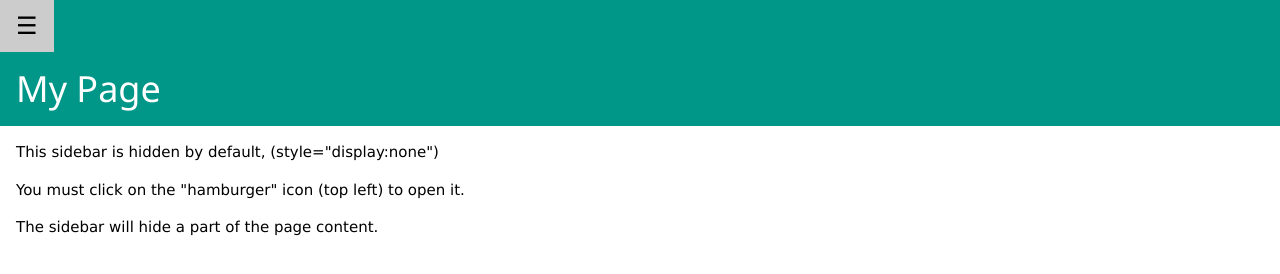
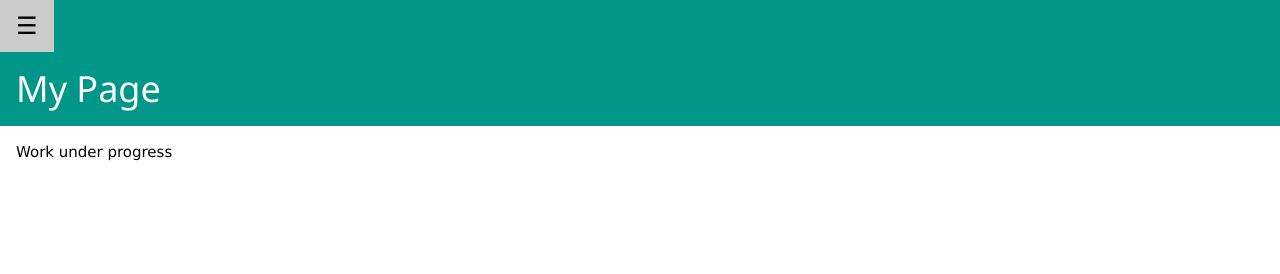
Before and after one commit to NikilMunireddy/NikilMunireddy.github.io, a plain HTML site: page index.html in a window 1280 px wide. Drawn offline with nearby package versions, Linux system fonts and the light colour scheme.

Commit message:
Update index.html

```diff
--- a/index.html
+++ b/index.html
@@ -22,9 +22,7 @@
 </div>
 
 <div class="w3-container">
-<p>This sidebar is hidden by default, (style="display:none")</p>
-<p>You must click on the "hamburger" icon (top left) to open it.</p>
-<p>The sidebar will hide a part of the page content.</p>
+  <P>Work under progress</p>
 </div>
 
 <script>
```
